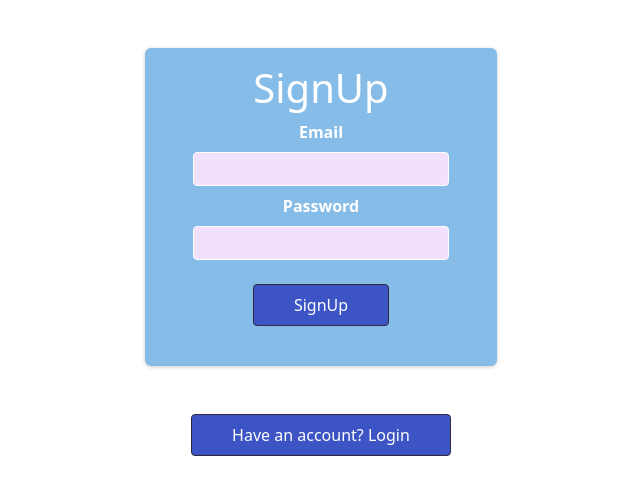
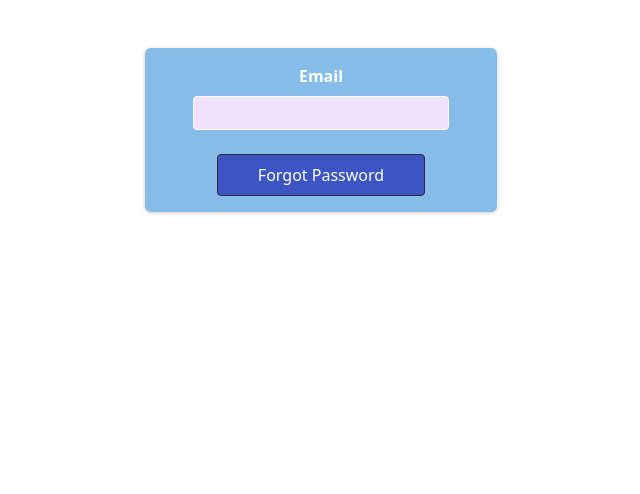
Before and after one commit to kharerishabh/Mail-Box-Client, a React (Create React App) app: page /forgot in a window 1280 px wide. Shown: the top 494 px of the page, without its empty margins (319-959 px from the left). Built offline with nearby package versions, Linux system fonts and the light colour scheme.

Commit message:
Login screen update

```diff
--- a/src/App.js
+++ b/src/App.js
@@ -1,10 +1,22 @@
-import './App.css';
-import Auth from './components/Auth';
+import { Switch, Route } from "react-router-dom";
+import "./App.css";
+import Auth from "./components/Authentication/Auth";
+import ForgotPassword from "./components/Authentication/ForgotPassword";
+import { useSelector } from "react-redux";
+import Header from "./components/Authentication/Layout/Header";
 
 function App() {
+  const isAuthenticated = useSelector((state) => state.auth.isAuthenticated);
   return (
     <div>
-      <Auth/>
+      <Switch>
+        <Route path="/" exact>
+          {!isAuthenticated && <Auth />} {isAuthenticated && <Header />}
+        </Route>
+        <Route path="/forgot">
+          <ForgotPassword />
+        </Route>
+      </Switch>
     </div>
   );
 }
--- a/src/components/Auth.js
+++ b/src/components/Authentication/Auth.js
@@ -1,9 +1,11 @@
-import React, { useRef } from "react";
+import React, { useRef} from "react";
 import { useDispatch, useSelector } from "react-redux";
-import { authActions } from "../store/auth-slice";
+import { authActions } from "../../store/auth-slice";
 import classes from './Auth.module.css'
+import { useHistory } from "react-router-dom";
 
 const Auth = () => {
+  const history = useHistory()
   const dispatch = useDispatch();
   const isLoggedIn = useSelector((state) => state.auth.haveAccount);
   const emailRef = useRef("");
@@ -20,40 +22,41 @@ const Auth = () => {
     if (!isLoggedIn) {
       try {
         const response = await fetch(
-          "https://identitytoolkit.googleapis.com/v1/accounts:signUp?key=AIzaSyA4kjI5pHTqGWrGqWJnOqruOzCFA-GuP2c",
+          "https://identitytoolkit.googleapis.com/v1/accounts:signUp?key=AIzaSyC9wPSRuUS2GTLr1XB7P-MenNJv0kqkCmA",
           {
-            method: "Post",
+            method: "POST",
             body: JSON.stringify({
               email: enteredEmail,
               password: enteredPassword,
               returnSecureToken: true,
             }),
             headers: {
-              "Content-Text": "application/json",
+              "Content-Type": "application/json",
             },
           }
         );
+        console.log(response)
         if (!response.ok) {
           let errorMessage = "Authenticated Signup Failed";
           throw new Error(errorMessage);
         }
         alert("Your Account Has Been Created You can Login Now");
       } catch (err) {
-        alert(err);
+        alert(err.messaage);
       }
     } else {
       try {
         const response = await fetch(
-          "https://identitytoolkit.googleapis.com/v1/accounts:signInWithPassword?key=AIzaSyA4kjI5pHTqGWrGqWJnOqruOzCFA-GuP2c",
+          "https://identitytoolkit.googleapis.com/v1/accounts:signInWithPassword?key=AIzaSyC9wPSRuUS2GTLr1XB7P-MenNJv0kqkCmA",
           {
-            method: "Post",
+            method: "POST",
             body: JSON.stringify({
               email: enteredEmail,
               password: enteredPassword,
               returnSecureToken: true,
             }),
             headers: {
-              "Content-Text": "application/json",
+              "Content-Type": "application/json",
             },
           }
         );
@@ -62,9 +65,13 @@ const Auth = () => {
           throw new Error(errorMessage);
         }
         const data = await response.json();
-        console.log(data);
+        // console.log(data);
         const email = enteredEmail.replace("@", "").replace(".", "");
         dispatch(authActions.logIn({ token: data.idToken, email: email }));
+        alert('You have Successfully login')
+        localStorage.setItem('email', email)
+        localStorage.setItem('token', data.idToken)
+        history.replace('/')
       } catch (err) {
         alert(err);
       }
@@ -72,31 +79,9 @@ const Auth = () => {
     emailRef.current.value = "";
     passwordRef.current.value = "";
   };
-
-  const forgotPasswordHandler = async () => {
-    const enteredEmail = emailRef.current.value;
-    try {
-      const response = await fetch(
-        "https://identitytoolkit.googleapis.com/v1/accounts:sendOobCode?key=AIzaSyA4kjI5pHTqGWrGqWJnOqruOzCFA-GuP2c",{
-            method: 'Post',
-            body: JSON.stringify({
-                requestType: "PASSWORD_RESET",
-                email: enteredEmail
-            }),
-            headers: {
-                'Content-Type': 'application/json'
-            }
-        }
-      );
-      if(!response.ok){
-        let errorMessage = 'Fail to Send Request'
-        throw new Error(errorMessage)
-      }
-      alert('Password Reset Link is sent, please check your mail')
-    } catch (err) {
-      alert(err);
-    }
-  };
+  const ForgotPasswordHandler = () => {
+    history.replace('/forgot')
+  }
   return ( <div>
     <div className={classes.auth}>
       <h1>{isLoggedIn ? "Login" : "SignUp"}</h1>
@@ -113,10 +98,8 @@ const Auth = () => {
           <button type="submit">{isLoggedIn ? "Login" : "SignUp"}</button>
         </div>
         <div className={classes.actions}>
-          {isLoggedIn && (
-            <button type="button" onClick={forgotPasswordHandler}>
-              Forgot Password
-            </button>
+        {isLoggedIn && (
+            <button onClick={ForgotPasswordHandler}>Forgot Password?</button>
           )}
         </div>
       </form>
--- /dev/null
+++ b/src/components/Authentication/ForgotPassword.js
@@ -0,0 +1,48 @@
+import React, { useRef } from "react";
+import classes from './Auth.module.css'
+
+
+const ForgotPassword = () => {
+  const emailRef = useRef("");
+  const forgotPasswordHandler = async (event) => {
+    event.preventDefault();
+    const enteredEmail = emailRef.current.value;
+    try {
+      const response = await fetch(
+        "https://identitytoolkit.googleapis.com/v1/accounts:sendOobCode?key=AIzaSyC9wPSRuUS2GTLr1XB7P-MenNJv0kqkCmA",
+        {
+          method: "POST",
+          body: JSON.stringify({
+            requestType: "PASSWORD_RESET",
+            email: enteredEmail,
+          }),
+          headers: {
+            "Content-Type": "application/json",
+          },
+        }
+      );
+      if (!response.ok) {
+        let errorMessage = "Fail to Send Request";
+        throw new Error(errorMessage);
+      }
+      alert("Password Reset Link sent, please check your mail");
+    } catch (err) {
+      alert(err);
+    }
+  };
+  return (
+    <div className={classes.auth}>
+      <form onSubmit={forgotPasswordHandler}>
+        <div className={classes.control}>
+          <label htmlFor="email">Email</label>
+          <input type="email" id="email" required ref={emailRef} />
+        </div>
+        <div className={classes.actions}>
+          <button type="submit">Forgot Password</button>
+        </div>
+      </form>
+    </div>
+  );
+};
+
+export default ForgotPassword;
--- /dev/null
+++ b/src/components/Authentication/Layout/Header.js
@@ -0,0 +1,7 @@
+import React from "react";
+import classes from "./Header.module.css";
+const Header = () => {
+  return <header className={classes["header-class"]}>Mail Box</header>;
+};
+
+export default Header;
--- /dev/null
+++ b/src/components/Authentication/Layout/Header.module.css
@@ -0,0 +1,8 @@
+.header-class {
+  font-size: 32px;
+  font-weight: bold;
+  text-align: center;
+  padding: 10px;
+  color: rgb(232, 232, 239);
+  background-color: rgb(61, 171, 179);
+}
--- a/src/index.js
+++ b/src/index.js
@@ -5,12 +5,15 @@ import App from './App';
 import 'bootstrap/dist/css/bootstrap.min.css';
 import store from './store/index';
 import { Provider } from "react-redux";
+import { BrowserRouter } from "react-router-dom";
 
 const root = ReactDOM.createRoot(document.getElementById('root'));
 root.render(
   <Provider store={store}>
+    <BrowserRouter>
   <React.StrictMode>
     <App />
   </React.StrictMode>
+  </BrowserRouter>
   </Provider>
 );
--- a/src/store/auth-slice.js
+++ b/src/store/auth-slice.js
@@ -10,7 +10,7 @@ const authSlice = createSlice({
   },
   reducers: {
     logIn(state, action) {
-      state.isAuthenticated = false
+      state.isAuthenticated = true
       state.email = action.payload.email;
       state.token = action.payload.token;
     },
```
Also changed, not shown: src/components/Authentication/Auth.module.css (renamed from src/components/Auth.module.css).
